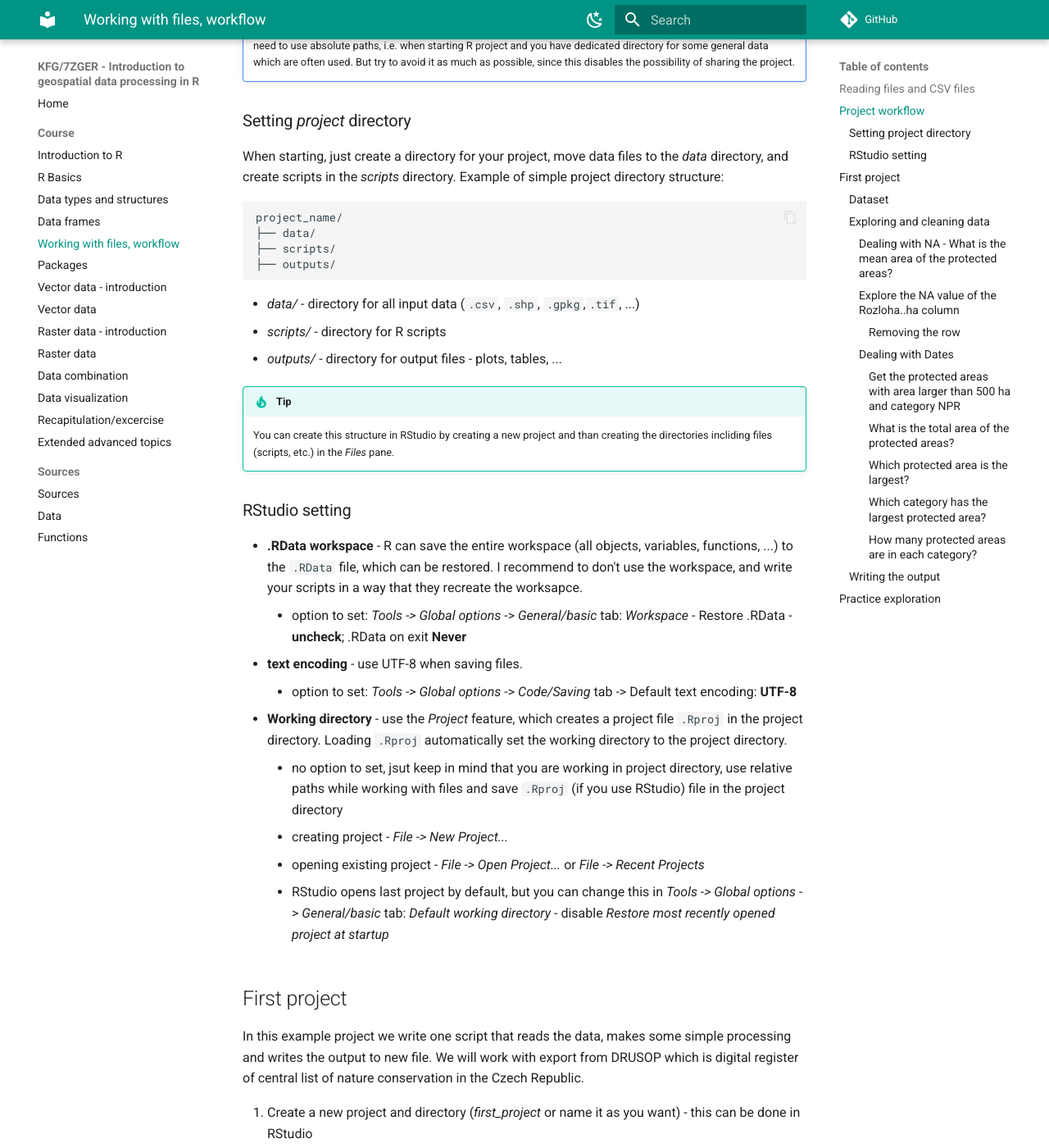
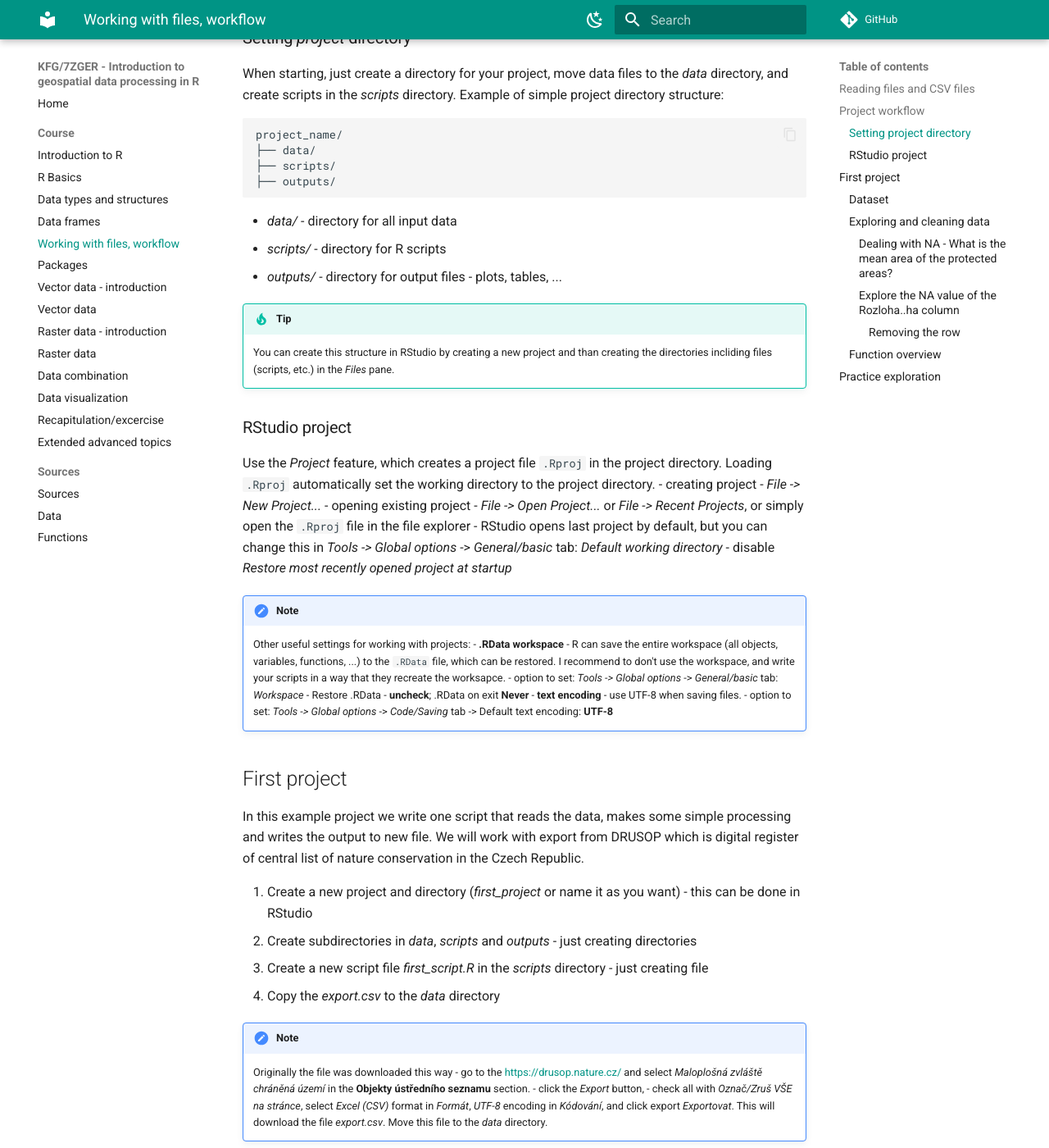
Before and after one commit to kalab-oto/7ZGER, an MkDocs documentation site: the page built from docs/files_workflow.md, in a window 1280 px wide and 1400 px high, scrolled down 1672 px. Shown: the whole window at 82% size. Built offline with MkDocs 1.6.1 and Material for MkDocs 9.7.7, drawn with Linux system fonts in a browser that asks for light colours; comment, search, counter and statistics services are not loaded; some of the changed text lies outside the part shown.

Commit message:
wip: update 25

````diff
--- a/docs/files_workflow.md
+++ b/docs/files_workflow.md
@@ -42,8 +42,6 @@
 1. **one directory** - keep all files (data, scripts, outputs) in one directory (*project* or *workspace* directory) and run R from this
 directory (*working directory*)
 
-2. **automate as much as possible** - write scripts that  reproduce the workflow, without the need to store some workspace files (`.RData`). This includes
-reading data, processing, writing outputs etc.
 
 !!! note
     This is not necessary for working with R, but it is good practice to avoid building bad habits. In some cases, you
@@ -62,34 +60,31 @@
 ├── outputs/
 ```
 
-- *data/* - directory for all input data (`.csv`, `.shp`, `.gpkg`,`.tif`, ...)
+- *data/* - directory for all input data
 - *scripts/* - directory for R scripts
 - *outputs/* - directory for output files - plots, tables, ...
 
 !!! tip
     You can create this structure in RStudio by creating a new project and than creating the directories incliding files (scripts, etc.) in the *Files* pane.
 
-### RStudio setting
+### RStudio project
 
-- **.RData workspace** - R can save the entire workspace (all objects, variables, functions, ...) to the `.RData` file, which can be
-  restored. I recommend to don't use the workspace, and write your scripts in a way that they recreate the worksapce.
-    - option to set: *Tools -> Global options* -> *General/basic* tab: *Workspace* - Restore .RData - **uncheck**; .RData on exit **Never**
-- **text encoding** - use UTF-8 when saving files.
-    - option to set: *Tools -> Global options* -> *Code/Saving* tab -> Default text encoding: **UTF-8**
-- **Working directory** -  use the *Project* feature, which creates a project file `.Rproj` in the project
-  directory. Loading `.Rproj` automatically set the working directory to the project directory.
-    - no option to set, jsut keep in mind that you are working in project directory, use relative paths while
-      working with files and save `.Rproj` (if you use RStudio)
-      file in the project directory
+Use the *Project* feature, which creates a project file `.Rproj` in the project directory. Loading `.Rproj` automatically set the working directory to the project directory.
     - creating project - *File -> New Project...*
-    - opening existing project - *File -> Open Project...* or *File -> Recent Projects*
+    - opening existing project - *File -> Open Project...* or *File -> Recent Projects*, or simply open the `.Rproj` file in the file explorer
     - RStudio opens last project by default, but you can change this in *Tools -> Global options* -> *General/basic*
       tab: *Default working directory* - disable *Restore most recently opened project at startup*
 
+!!! note
+    Other useful settings for working with projects:
+      - **.RData workspace** - R can save the entire workspace (all objects, variables, functions, ...) to the `.RData` file, which can be restored. I recommend to don't use the workspace, and write your scripts in a way that they recreate the worksapce.
+        - option to set: *Tools -> Global options* -> *General/basic* tab: *Workspace* - Restore .RData - **uncheck**; .RData on exit **Never**
+      - **text encoding** - use UTF-8 when saving files.
+        - option to set: *Tools -> Global options* -> *Code/Saving* tab -> Default text encoding: **UTF-8**
+
+
 ## First project
-In this example project we write one script that reads the data, makes some simple processing and writes the output
-to new file. We will work with export from DRUSOP which is digital register of central list of nature conservation
-in the Czech Republic.
+In this example project we write one script that reads the data, makes some simple processing and writes the output to new file. We will work with export from DRUSOP which is digital register of central list of nature conservation in the Czech Republic.
 
 1. Create a new project and directory (*first_project* or name it as you want) - this can be done in RStudio
 2. Create subdirectories in *data*, *scripts* and *outputs* - just creating directories
@@ -106,7 +101,7 @@
 
 **Aim of the project**:
 
-Perform some basic exploration of the data, and create a `.csv` table only with protected areas with area larger than 500 ha, declared from the 2020.
+Perform some basic exploration of the data, and create a `.csv` table only with protected areas with area larger than 500 ha.
 
 ### Dataset
 The dataset contain information about smaller specially protected areas in 4 categories: national nature reserves (NPR), nature reserves (PR), national natural monuments (NPP), and natural monuments (PP)
@@ -349,6 +344,26 @@
 
 write.csv(df, "outputs/processed_data.csv", row.names = FALSE)
 ```
+
+
+## Summary
+
+### Main outcomes
+- understand the simple project workflow - working directory, project, relative paths
+- read CSV files with the `read.csv()` function, and set the parameters to read the data correctly
+- write CSV files with the `write.csv()` function
+- work with `NA` values - check for `NA` values with `is.na()`, and remove them from calculations with `na.rm` argument, or subset the data to remove rows with `NA` values
+- negating logical vector with `!` operator, and subsetting data with `-` to exclude rows/columns with specific index
+
+<!-- - indices can be negative - subsetting with negative index returns all values except the indexed one -->
+
+### Function overview
+- `read.csv()` - read a CSV file and create a data frame
+- `write.csv()` - write a data frame to a CSV file
+- `is.na()` - return logical vector of `TRUE` and `FALSE` values, where `TRUE` means that the value is `NA`
+- `table()` - count the unique values of a vector
+- `unique()` - return unique values of a vector
+
 ## Practice exploration
 Practice some exploration on the Zoraptera Occurrence Dataset (https://zenodo.org/records/14652555). The dataset contains information about the occurrence of the order Zoraptera. The link directly to dataset is "https://raw.githubusercontent.com/kalab-oto/zoraptera-occurrence-dataset/refs/tags/1.1.0/zoraptera_occs.csv"
 
````
